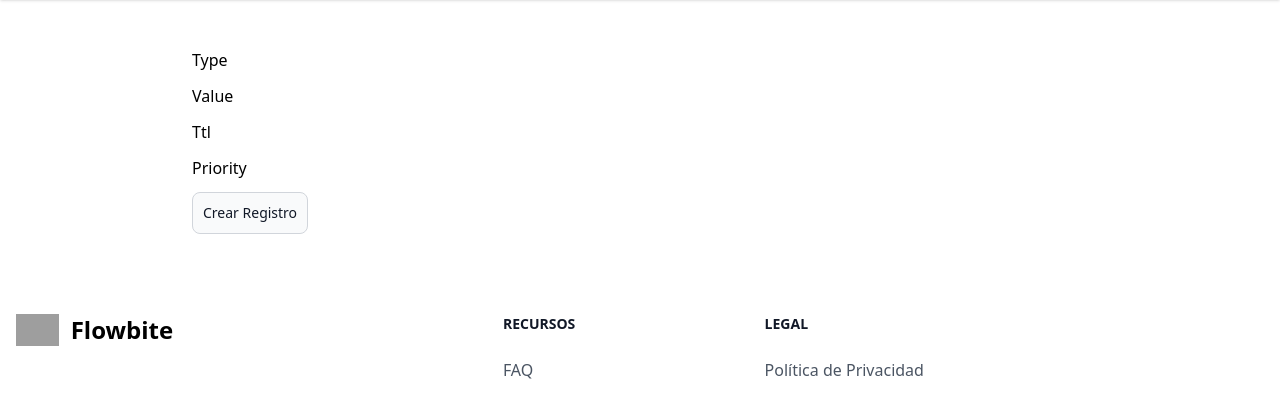
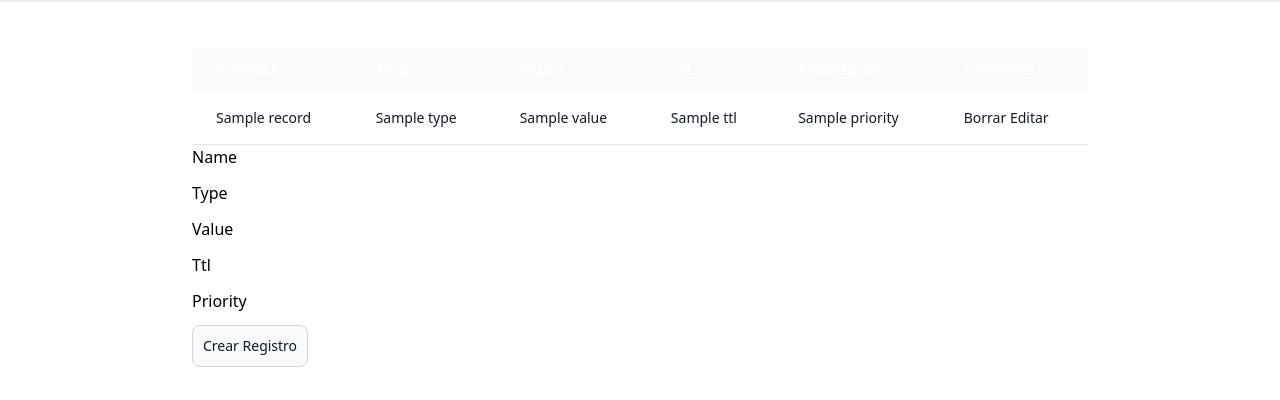
Before and after one commit to luishgc93-cc/subdomains-free, a Symfony app: template templates/Subdomain/Records/addRecord.html.twig in a window 1280 px wide. Shown: the part 112-512 px from the top of the page. Run offline with Twig, Linux system fonts and the light colour scheme; the template is opened without the code that fills it: most values are stand-ins (such as "Sample title", 1, 10 or a date in 2020); form fields are guessed from the names that the template uses; some libraries are stand-ins or nearby versions; grey boxes are pictures that could not be loaded.

Commit message:
add new field on records, modify templates

```diff
--- a/src/Controller/RecordsOfSubdomain.php
+++ b/src/Controller/RecordsOfSubdomain.php
@@ -21,6 +21,7 @@ final class RecordsOfSubdomain extends AbstractController
     {
         $idSubdominio =  (int) $request->attributes->get('idSubdominio');
         $subdomain =  $entityManager->getRepository(Subdomain::class)->find($idSubdominio);
+        $allRecordsData =  $entityManager->getRepository(SubdomainRecord::class)->findBy(['subdomain' => $idSubdominio]);
 
         if (!$subdomain) {
             throw $this->createNotFoundException('Subdomain not found');
@@ -41,10 +42,11 @@ final class RecordsOfSubdomain extends AbstractController
             return $this->redirectToRoute('front.v1.add.record.to.subdomain', ['idSubdominio' => $idSubdominio]);
         }
 
-        return $this->render('Subdomain/Records/AddRecord.html.twig', [
+        return $this->render('Subdomain/Records/addRecord.html.twig', [
             'form' => $form->createView(),
             'subdomain' => $subdomain,
-            'title' => 'Añadir registros DNS'
+            'title' => 'Añadir registros DNS',
+            'allRecords' => $allRecordsData
         ]);
     }
 
--- a/templates/Subdomain/Records/addRecord.html.twig
+++ b/templates/Subdomain/Records/addRecord.html.twig
@@ -8,7 +8,47 @@
 
 <section class="relative isolate overflow-hidden bg-white px-6 lg:px-8 mb-12">
     <div class="mx-auto max-w-2xl lg:max-w-4xl">
+                    <table class="w-full text-sm text-left rtl:text-right text-gray-500 dark:text-gray-400">
+                    <thead class="hidden sm:table-header-group text-l text-white uppercase bg-gray-50 dark:bg-gray-700">
+                        <tr>
+                            <th scope="col" class="px-6 py-3">Nombre</th>
+                            <th scope="col" class="px-6 py-3">Tipo</th>
+                            <th scope="col" class="px-6 py-3">Valor</th>
+                            <th scope="col" class="px-6 py-3">Ttl</th>
+                             <th scope="col" class="px-6 py-3">Prioridad</th>
+                            <th scope="col" class="px-6 py-3">Acciones</th>
+                        </tr>
+                    </thead>
+                    <tbody>
+                        {% for record in allRecords %}
+                             <tr class="block sm:table-row bg-white border-b dark:bg-gray-800 dark:border-gray-700">
+                                 <th scope="row" class="px-6 py-4 font-medium text-gray-900 whitespace-nowrap dark:text-white block sm:table-cell">
+                                     <span class="sm:hidden font-bold">Nombre:</span>  {{ record.name }}
+                                </th>
+                                <th scope="row" class="px-6 py-4 font-medium text-gray-900 whitespace-nowrap dark:text-white block sm:table-cell">
+                                     <span class="sm:hidden font-bold">Tipo:</span>  {{ record.type }}
+                                </th>
+                                <td class="px-6 py-4 font-medium text-gray-900 whitespace-nowrap dark:text-white block sm:table-cell">
+                                    <span class="sm:hidden font-bold">Valor:</span> {{ record.value }}
+                                </td>
+                                <td class="px-6 py-4 font-medium text-gray-900 whitespace-nowrap dark:text-white block sm:table-cell">
+                                   <span class="sm:hidden font-bold">Ttl:</span> {{ record.ttl }}
+                                </td>
+                                <td class="px-6 py-4 font-medium text-gray-900 whitespace-nowrap dark:text-white block sm:table-cell">
+                                    <span class="sm:hidden font-bold">Prioridad:</span> {{ record.priority }}
+                                </td>
+                                <td class="px-6 py-4 font-medium text-gray-900 whitespace-nowrap dark:text-white block sm:table-cell">
+                                     <a href="#">Borrar</a>
+                                     <a href="#">Editar</a>
+
+                                </td>
+                            </tr>
+                        {% endfor %}
+                    </tbody>
+                </table>
+
     {{ form_start(form) }}
+        {{ form_row(form.name) }}
         {{ form_row(form.type) }}
         {{ form_row(form.value) }}
         {{ form_row(form.ttl) }}
```
Also changed, not shown: migrations/Version20250120223052.php (added, +31 -0 lines), src/Entity/SubdomainRecord.php (+15 -0 lines), src/Form/SubdomainRecordFormType.php (+11 -3 lines).
